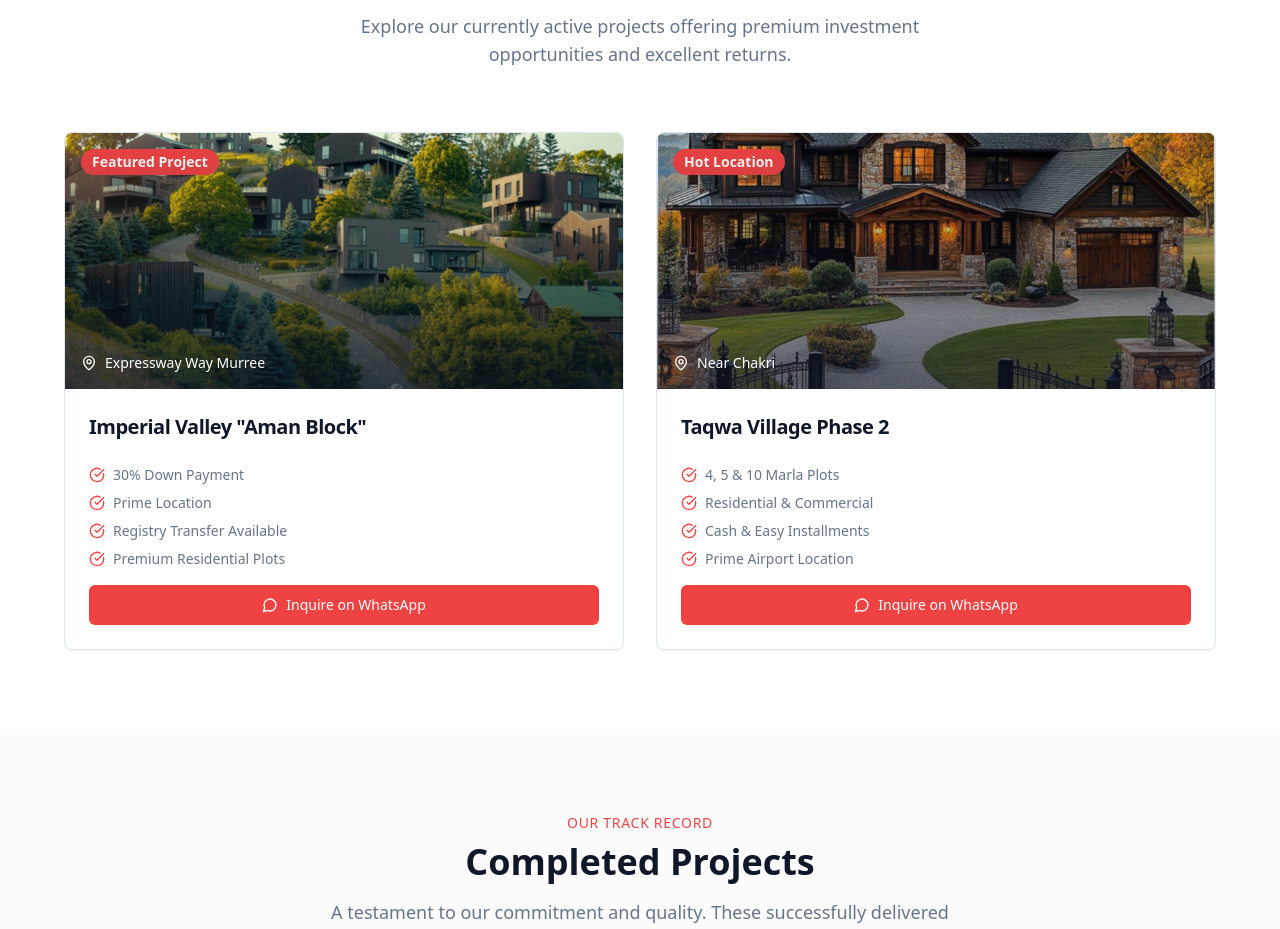
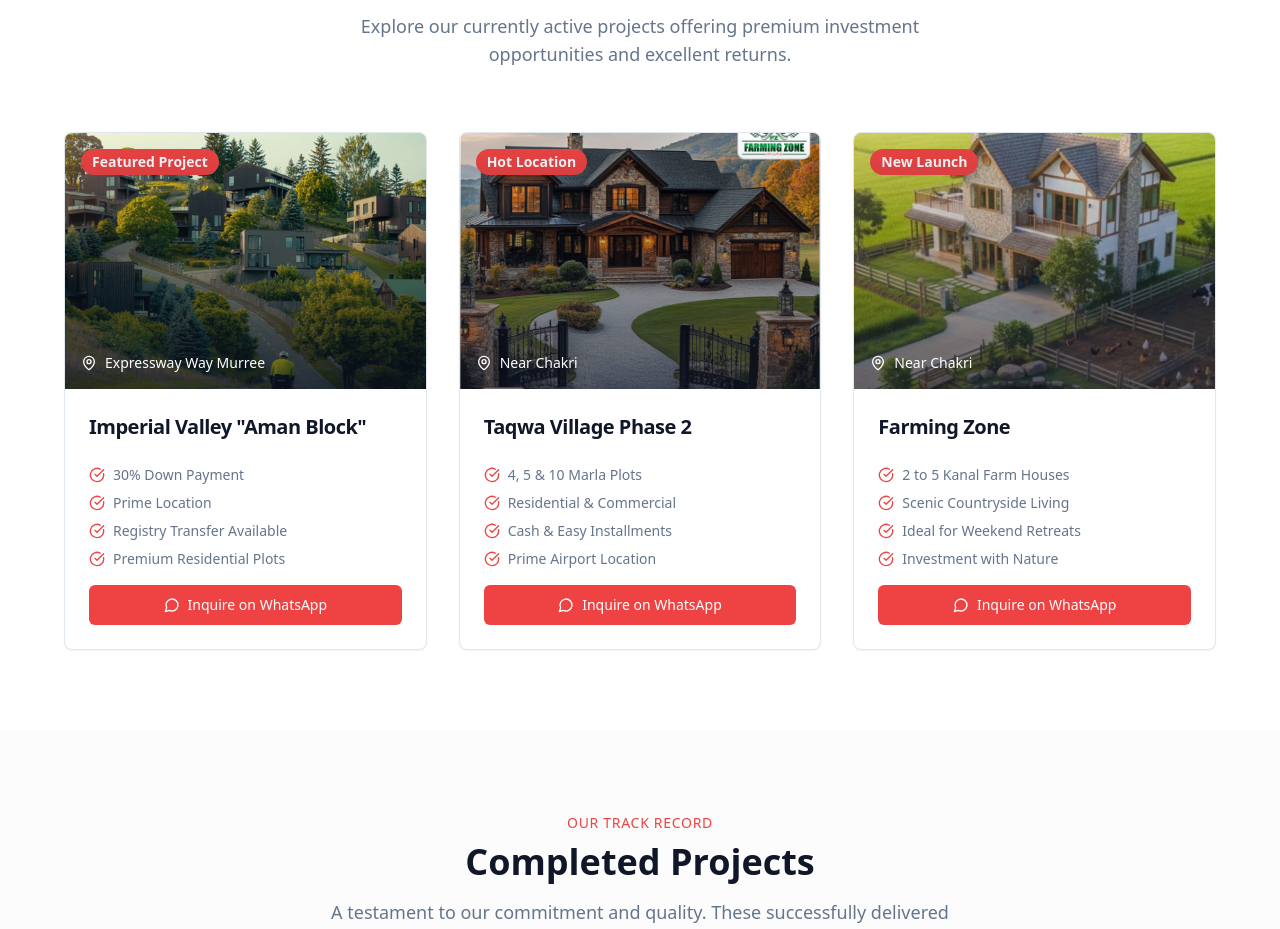
Before and after one commit to pixelwebdevelopers/aman-developers, a React (Vite) app: page / in a window 1280 px wide. Shown: the part 1824-2753 px from the top of the page. Built offline with nearby package versions, Linux system fonts and the light colour scheme; the HTML template or start-up script is replaced by a standard one.

Commit message:
client fix 2

```diff
--- a/src/components/ProjectsSection.tsx
+++ b/src/components/ProjectsSection.tsx
@@ -4,6 +4,7 @@ import { Card, CardContent, CardHeader, CardTitle } from "@/components/ui/card";
 import { Badge } from "@/components/ui/badge";
 import imperialValley from "@/assets/project-imperial-valley.jpeg";
 import taqwaVillage from "@/assets/project-taqwa-village.jpeg";
+import farmingZone from "@/assets/farming-zone.png";
 import completedZainAzam from "@/assets/completed-zain-azam-1.jpg";
 import completedTaqwaVillage from "@/assets/completed-taqwa-village-1.jpg";
 
@@ -41,6 +42,19 @@ const ProjectsSection = () => {
       ],
       badge: "Hot Location",
       badgeVariant: "destructive" as const,
+    },
+    {
+      name: "Farming Zone",
+      image: farmingZone,
+      location: "Near Chakri",
+      features: [
+        "2 to 5 Kanal Farm Houses",
+        "Scenic Countryside Living",
+        "Ideal for Weekend Retreats",
+        "Investment with Nature",
+      ],
+      badge: "New Launch",
+      badgeVariant: "default" as const,
     },
   ];
 
@@ -91,7 +105,7 @@ const ProjectsSection = () => {
             </div>
 
             {/* On Going Projects Grid */}
-            <div className="grid md:grid-cols-2 gap-8">
+            <div className="grid md:grid-cols-2 lg:grid-cols-3 gap-8">
               {ongoingProjects.map((project, index) => (
                 <Card
                   key={index}
```
Also changed, not shown: src/assets/farming-zone.png (added).
